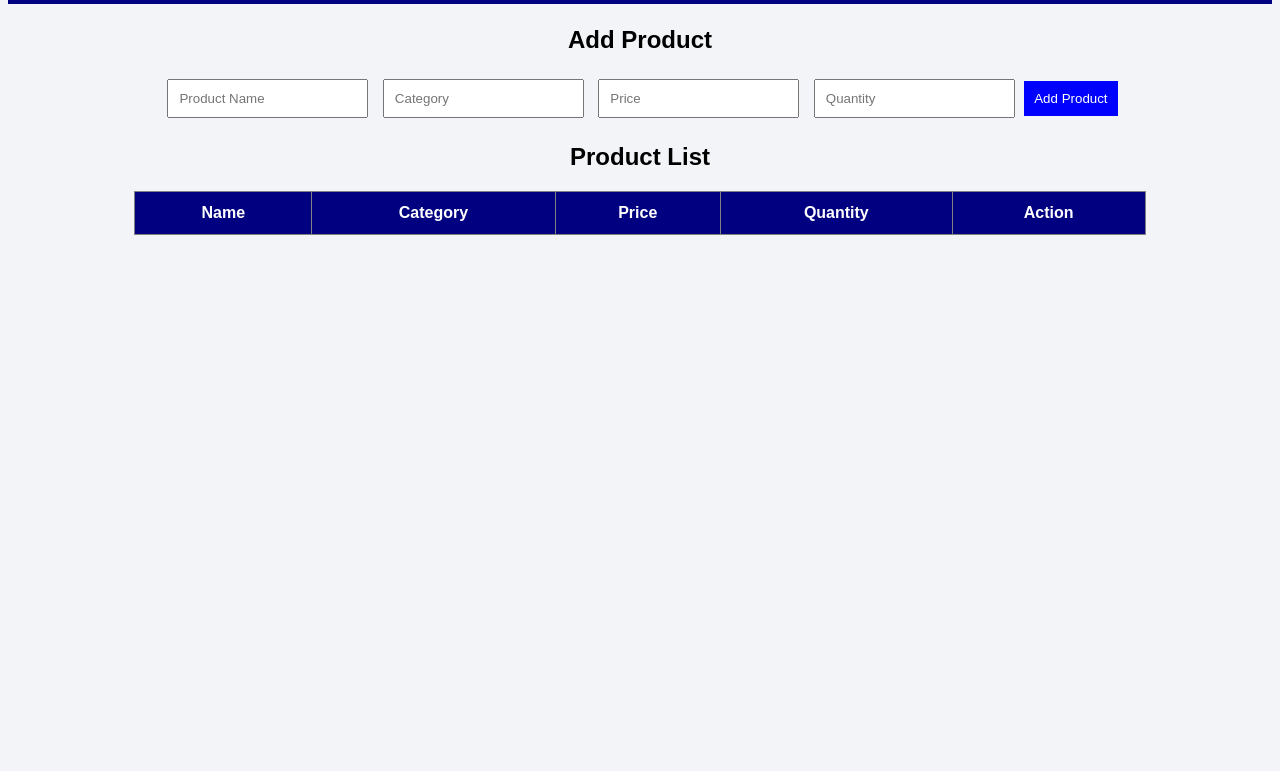
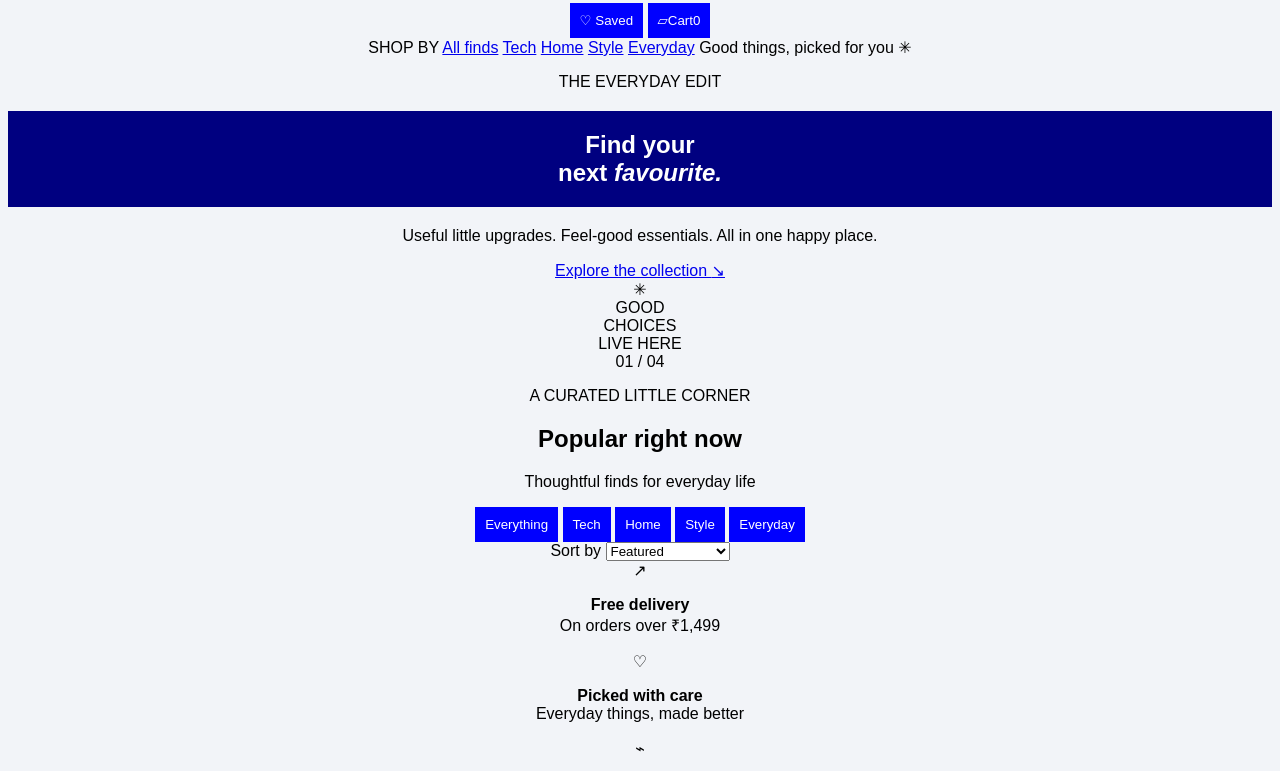
Before and after one commit to Shreeram2705/product-, a plain HTML site: page index.html in a window 1280 px wide. Shown: the part 94-865 px from the top of the page. Before the commit the page ends 800 px from the top, so only its background shows below. Drawn offline with Linux system fonts and the light colour scheme.

Commit message:
Build curated product storefront layout

```diff
--- a/index.html
+++ b/index.html
@@ -1,39 +1,106 @@
-<!DOCTYPE html>
-<html>
+<!doctype html>
+<html lang="en">
 <head>
-    <title>Product Management</title>
-    <link rel="stylesheet" href="style.css">
+  <meta charset="utf-8">
+  <meta name="viewport" content="width=device-width, initial-scale=1">
+  <meta name="theme-color" content="#172f45">
+  <meta name="description" content="Shop a curated selection of everyday tech, home and lifestyle essentials.">
+  <title>Shopwell — Everyday finds, thoughtfully picked</title>
+  <link rel="preconnect" href="https://fonts.googleapis.com">
+  <link rel="preconnect" href="https://fonts.gstatic.com" crossorigin>
+  <link href="https://fonts.googleapis.com/css2?family=DM+Sans:wght@400;500;600;700&family=Manrope:wght@500;600;700;800&display=swap" rel="stylesheet">
+  <link rel="stylesheet" href="style.css">
+  <script src="script.js" defer></script>
 </head>
 <body>
+  <div class="announcement">A little something for your everyday <span>•</span> Free delivery on orders over ₹1,499</div>
+  <header class="main-header">
+    <a class="brand" href="#" aria-label="Shopwell home">shopwell<span>.</span></a>
+    <form class="search" id="searchForm" role="search">
+      <label class="sr-only" for="searchInput">Search products</label>
+      <input id="searchInput" type="search" placeholder="Search for anything you love..." autocomplete="off">
+      <button type="submit" aria-label="Search">⌕</button>
+    </form>
+    <div class="header-actions">
+      <button class="account-button" type="button" aria-label="Account">♡ <span>Saved</span></button>
+      <button class="cart-button" id="openCart" type="button" aria-label="Open cart">
+        <span class="cart-icon" aria-hidden="true">▱</span><span class="cart-label">Cart</span><span class="cart-count" id="cartCount">0</span>
+      </button>
+    </div>
+  </header>
+  <nav class="category-nav" aria-label="Shop departments">
+    <span class="nav-caption">SHOP BY</span>
+    <a href="#products" data-nav-category="All">All finds</a>
+    <a href="#products" data-nav-category="Tech">Tech</a>
+    <a href="#products" data-nav-category="Home">Home</a>
+    <a href="#products" data-nav-category="Style">Style</a>
+    <a href="#products" data-nav-category="Everyday">Everyday</a>
+    <span class="nav-note">Good things, picked for you <span aria-hidden="true">✳</span></span>
+  </nav>
 
-    <h1>Product Management System</h1>
+  <main>
+    <section class="hero" aria-label="Featured collection">
+      <div class="hero-copy">
+        <p class="eyebrow"><span></span> THE EVERYDAY EDIT</p>
+        <h1>Find your<br>next <em>favourite.</em></h1>
+        <p>Useful little upgrades. Feel-good essentials. All in one happy place.</p>
+        <a class="hero-link" href="#products">Explore the collection <span aria-hidden="true">↘</span></a>
+      </div>
+      <div class="hero-visual" aria-hidden="true">
+        <div class="sun-disc"></div>
+        <div class="hero-orbit orbit-a"></div><div class="hero-orbit orbit-b"></div>
+        <div class="hero-bag">✳</div>
+        <span class="hero-sticker">GOOD<br>CHOICES<br>LIVE HERE</span>
+      </div>
+      <div class="hero-index">01 <span>/</span> 04</div>
+    </section>
 
-    <h2>Add Product</h2>
+    <section class="shop-section" id="products">
+      <div class="section-top">
+        <div><p class="eyebrow">A CURATED LITTLE CORNER</p><h2>Popular right now</h2></div>
+        <p class="results-note" id="resultsNote">Thoughtful finds for everyday life</p>
+      </div>
+      <div class="shop-controls">
+        <div class="filter-list" id="filters" role="group" aria-label="Filter products by category">
+          <button class="filter-chip active" data-category="All" type="button">Everything</button>
+          <button class="filter-chip" data-category="Tech" type="button">Tech</button>
+          <button class="filter-chip" data-category="Home" type="button">Home</button>
+          <button class="filter-chip" data-category="Style" type="button">Style</button>
+          <button class="filter-chip" data-category="Everyday" type="button">Everyday</button>
+        </div>
+        <label class="sort-label" for="sortSelect">Sort by
+          <select id="sortSelect">
+            <option value="featured">Featured</option>
+            <option value="price-low">Price: low to high</option>
+            <option value="price-high">Price: high to low</option>
+            <option value="rating">Top rated</option>
+          </select>
+        </label>
+      </div>
+      <div class="product-grid" id="productGrid" aria-live="polite"></div>
+      <div class="empty-state" id="emptyState" hidden><span>⌕</span><h3>No finds just yet</h3><p>Try a different search or browse all products.</p><button type="button" id="clearSearch">Show everything</button></div>
+    </section>
+    <section class="promise-strip">
+      <div><span class="promise-icon">↗</span><p><strong>Free delivery</strong><br>On orders over ₹1,499</p></div>
+      <div><span class="promise-icon">♡</span><p><strong>Picked with care</strong><br>Everyday things, made better</p></div>
+      <div><span class="promise-icon">⌁</span><p><strong>Easy returns</strong><br>Because plans can change</p></div>
+    </section>
+  </main>
 
-    <input type="text" id="name" placeholder="Product Name">
-    <input type="text" id="category" placeholder="Category">
-    <input type="number" id="price" placeholder="Price">
-    <input type="number" id="quantity" placeholder="Quantity">
+  <footer><a class="brand" href="#">shopwell<span>.</span></a><p>A shopping demo made for discovering good things.</p><span>Prices shown in INR ₹</span></footer>
 
-    <button onclick="addProduct()">Add Product</button>
-
-    <h2>Product List</h2>
-
-    <table>
-        <thead>
-            <tr>
-                <th>Name</th>
-                <th>Category</th>
-                <th>Price</th>
-                <th>Quantity</th>
-                <th>Action</th>
-            </tr>
-        </thead>
-
-        <tbody id="productList"></tbody>
-    </table>
-
-    <script src="script.js"></script>
-
+  <div class="drawer-backdrop" id="drawerBackdrop" hidden></div>
+  <aside class="cart-drawer" id="cartDrawer" aria-labelledby="cartTitle" aria-modal="true" role="dialog" aria-hidden="true">
+    <div class="drawer-head"><div><p class="eyebrow">YOUR LITTLE HAUL</p><h2 id="cartTitle">Shopping cart <span id="drawerItemCount">(0)</span></h2></div><button class="close-drawer" id="closeCart" type="button" aria-label="Close cart">×</button></div>
+    <div class="cart-items" id="cartItems"></div>
+    <div class="cart-empty" id="cartEmpty"><span>▱</span><h3>Your cart is taking a nap</h3><p>Add a few things you love and they’ll show up here.</p></div>
+    <div class="drawer-bottom" id="drawerBottom" hidden>
+      <div class="subtotal"><span>Subtotal</span><strong id="cartSubtotal">₹0</strong></div>
+      <p class="shipping-note">Shipping and discounts are calculated at checkout.</p>
+      <button class="checkout-button" id="checkoutButton" type="button">Continue to checkout <span>→</span></button>
+      <p class="demo-note">Demo checkout · no payment will be collected</p>
+    </div>
+  </aside>
+  <div class="toast" id="toast" role="status" aria-live="polite"></div>
 </body>
 </html>
```
